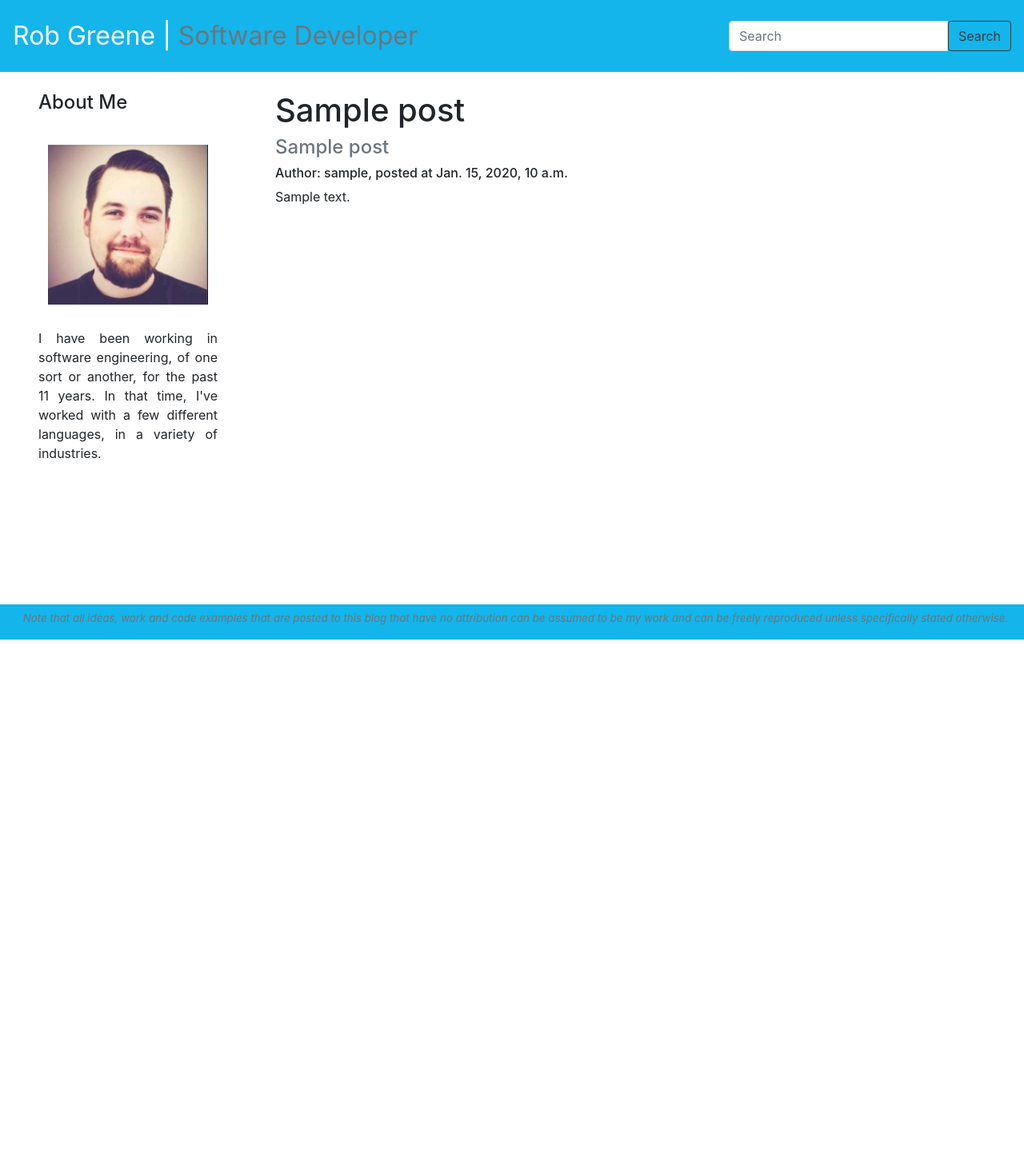
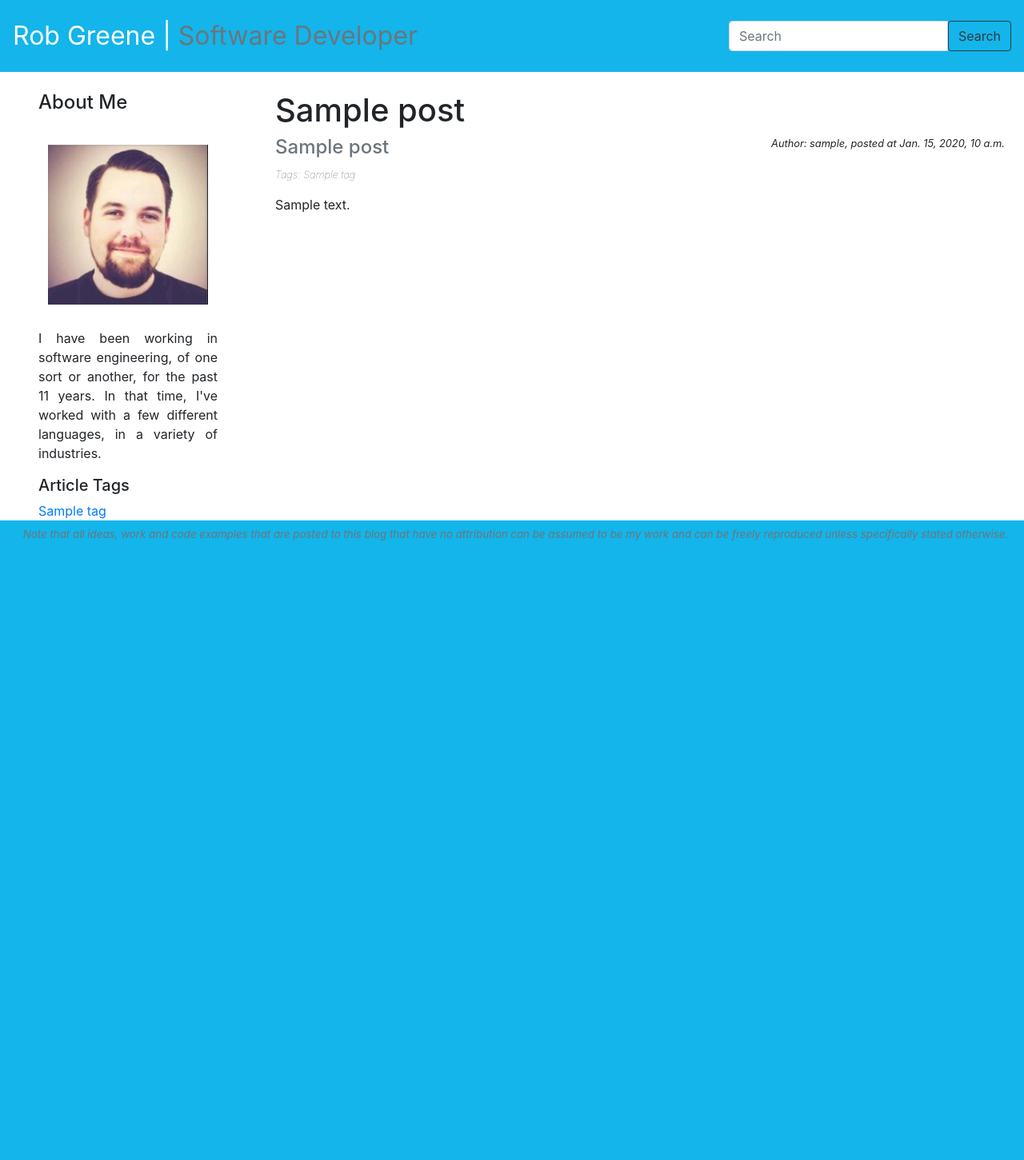
Before and after one commit to greener2/simple-blog, a Django app: page /blog/1/ in a window 1280 px wide. Shown: the whole page at 80% size. Before the commit the page ends 800 px from the top, so only its background shows below. Run offline with Django 3.2, Linux system fonts and the light colour scheme; tables that the repository leaves empty hold one stand-in row (values such as "Sample post"); some libraries are stand-ins or nearby versions.

Commit message:
Added tags! They don't do anything yet though. Also some more styling tweaks and better organising of templates.

```diff
--- a/blog/admin.py
+++ b/blog/admin.py
@@ -8,3 +8,4 @@ class PostAdmin(admin.ModelAdmin):
 
 
 admin.site.register(models.Post, PostAdmin)
+admin.site.register(models.Tag)
--- a/blog/models.py
+++ b/blog/models.py
@@ -2,6 +2,13 @@ import datetime
 
 from django.contrib.auth.models import User
 from django.db import models
+
+
+class Tag(models.Model):
+    name = models.CharField(max_length=24)
+
+    def __repr__(self):
+        return f"<Tag '{self.name}'>"
 
 
 class Post(models.Model):
@@ -10,3 +17,7 @@ class Post(models.Model):
     body = models.TextField(blank=False, null=False)
     author = models.ForeignKey(User, on_delete=models.CASCADE)
     date_published = models.DateTimeField(default=datetime.datetime.utcnow)
+    tags = models.ManyToManyField(Tag)
+
+    def __repr__(self):
+        return f"<Post '{self.title}'>"
--- a/blog/static/blog/style.css
+++ b/blog/static/blog/style.css
@@ -1,3 +1,7 @@
+body, html, .footer {
+    height: 100vh;
+}
+
 .header, .footer {
   background-color: #13b5ea;
 }
@@ -24,3 +28,22 @@
     padding-top: 30px;
     padding-bottom: 30px;
 }
+
+.date-posted {
+    font-size: 0.8em;
+    font-style: italic;
+    vertical-align: middle;
+    float: right;
+}
+
+.content-body {
+
+}
+
+.tags-list {
+    font-size: 0.8em;
+    font-style: italic;
+    font-weight: lighter;
+    color: #555555;
+    padding-top: 10px;
+}
--- a/blog/templates/blog/base.html
+++ b/blog/templates/blog/base.html
@@ -10,7 +10,7 @@
 </head>
 <body>
 <nav class="navbar navbar-expand-lg navbar-dark justify-content-between p-3 header">
-    <a class="navbar-brand site-title" href="#">Rob Greene | <span class="text-muted">Software Developer</span></a>
+    <a class="navbar-brand site-title" href="{% url 'home' %}">Rob Greene | <span class="text-muted">Software Developer</span></a>
     <form class="form-inline">
         <div class="input-group">
             <input class="form-control" type="search" placeholder="Search" aria-label="Search"/>
@@ -20,14 +20,12 @@
 </nav>
 <div class="container-fluid">
     <div class="row">
-        <div class="col-sm-3 pl-5 pr-5 pt-4 sidebar">
-            {% include "blog/about-me.html" %}
-        </div>
+        {% include "blog/sidebar.html" %}
         <div class="col-sm-9 content p-4">
             {% block content %}{% endblock %}
         </div>
     </div>
-    <div class="footer fixed-bottom">
+    <div class="row footer">
         <div class="col-sm-12 pl-4 pt-2 ">
             <p class="text-muted">Note that all ideas, work and code examples that are posted to this blog that have no
                 attribution can be assumed to be my work and can be freely reproduced unless specifically stated
--- a/blog/templates/blog/post-detail.html
+++ b/blog/templates/blog/post-detail.html
@@ -2,7 +2,10 @@
 
 {% block content %}
     <h1>{{ post.title }}</h1>
-    <h4 class="text-muted">{{ post.subtitle }}</h4>
-    <h6>Author: {{ post.author }}, posted at {{ post.date_published }}</h6>
-    <p>{{ post.body }}</p>
+    <div>
+        <h4 class="text-muted" style="display: inline;">{{ post.subtitle }}</h4>
+        <p class="date-posted">Author: {{ post.author }}, posted at {{ post.date_published }}</p>
+    </div>
+    {% include "blog/tags-list.html" %}
+    <div class="content-body">{{ post.body | safe }}</div>
 {% endblock %}
--- a/blog/templates/blog/post-summary.html
+++ b/blog/templates/blog/post-summary.html
@@ -2,7 +2,10 @@
     <div class="card-body">
         <h5 class="card-title">{{ post.title }}</h5>
         <h6 class="card-subtitle mb-2 text-muted">{{ post.subtitle }}</h6>
-        <p class="card-text">{{ post.body|truncatewords_html:"20" }}</p>
+        <!-- Not sure whether to include any of the blog post in here...or how? -->
+        <!-- Perhaps just the first paragraph? -->
+        <!--<p class="card-text">{{ post.body|truncatewords_html:"20" }}</p>-->
+        {% include "blog/tags-list.html" %}
         <a href="{% url 'post_detail' post.id %}" class="btn btn-primary">Read</a>
     </div>
 </div>
--- /dev/null
+++ b/blog/templates/blog/sidebar.html
@@ -0,0 +1,11 @@
+<div class="col-sm-3 pl-5 pr-5 pt-4 sidebar">
+    <div>
+        {% include "blog/about-me.html" %}
+    </div>
+    <div class="tags-select">
+        <h5>Article Tags</h5>
+        {% for tag in tags %}
+            <a href="#" alt="{{ tag.name }} Tag">{{ tag.name }}</a>
+        {% endfor %}
+    </div>
+</div>
--- /dev/null
+++ b/blog/templates/blog/tags-list.html
@@ -0,0 +1,9 @@
+<p class="tags-list">Tags:
+    {% if not post.tags.count %}
+        none
+    {% else %}
+        {% for tag in post.tags.all %}
+            {{ tag.name }}{% if not forloop.last %},{% endif %}
+        {% endfor %}
+    {% endif %}
+</p>
--- a/blog/views.py
+++ b/blog/views.py
@@ -1,17 +1,24 @@
-from django.shortcuts import render
 from django.views import generic
-from blog.models import Post
+
+from blog.models import Post, Tag
 
 
 class PostList(generic.ListView):
     queryset = Post.objects.all().order_by('-date_published')
     template_name = "blog/index.html"
 
+    def get_context_data(self, **kwargs):
+        context = super().get_context_data(**kwargs)
+        context["tags"] = Tag.objects.all()
+        return context
+
+
 
 class PostDetail(generic.DetailView):
     model = Post
     template_name = "blog/post-detail.html"
 
-# def index(request):
-#     posts = Post.objects.all()
-#     return render(request, "blog/index.html", context={"posts": posts})
+    def get_context_data(self, **kwargs):
+        context = super().get_context_data(**kwargs)
+        context["tags"] = Tag.objects.all()
+        return context
```
